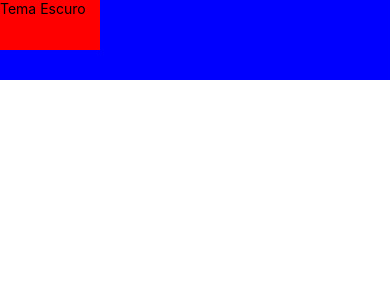
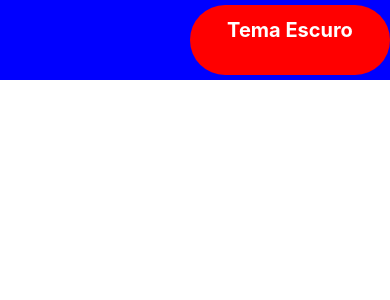
Before and after one commit to senhordev01/LocaleTempo, a React Native app in the folder Projeto1/: screen / in a window 390 px wide. Shown: the top 300 px of the page. Built offline with nearby package versions, Linux system fonts and the light colour scheme.

Commit message:
Segundo Commit

```diff
--- a/Projeto1/Pagina_Inicial/index.js
+++ b/Projeto1/Pagina_Inicial/index.js
@@ -1,20 +1,34 @@
 import { useState } from "react";
-import { StyleSheet, View, Text, TouchableOpacity } from "react-native";
+import { StyleSheet, View, Text, TouchableOpacity, Image } from "react-native";
+import Lua from "../assets/lua.png";
 
 export default function Home(){
-    const[tema, setTema]=useState("white")
+    const[tema, setTema]=useState("white");
 
     function Tema_Escuro(){
         setTema("black");
     }
+
+    function Tema_Claro(){
+        setTema("white");
+    }
+
     return(
         <>
             <View style={{backgroundColor:tema, flex:1}}>
-                <View style={estilo.NavBar}></View>
+                <View style={estilo.NavBar}>
                 {/* <Button onPress={Tema_Escuro} title="Tema Escuro"></Button> */}
-                <TouchableOpacity onPress={Tema_Escuro} style={estilo.Botao}>
-                    <Text>Tema Escuro</Text>
-                </TouchableOpacity>
+                    {tema === "white"?(
+                        <TouchableOpacity onPress={Tema_Escuro} style={estilo.Botao}>
+                            <Text style={estilo.Texto}>Tema Escuro</Text>
+                        </TouchableOpacity>
+                    ):(
+                        <TouchableOpacity onPress={Tema_Claro} style={estilo.Botao}>
+                            <Text style={estilo.Texto}>Tema Claro</Text>
+                        </TouchableOpacity>
+                    )}
+                    {/* <Image source={Lua} style={{width:40, height:40}} /> */}
+                </View>
             </View>
         </>
     );
@@ -27,11 +41,24 @@ const estilo = StyleSheet.create({
         top:0,
         backgroundColor:"blue",
         width:"100%",
-        height:80
+        height:80,
+        flex:1
+
     },
     Botao:{
-        width:100,
-        height:50,
-        backgroundColor:"red"
+        width:200,
+        height:70,
+        backgroundColor:"red",
+        borderRadius:50,
+        alignSelf:"flex-end",
+        marginTop:5
+
+    },
+    Texto:{
+        color:"white",
+        fontSize:20,
+        fontWeight:"bold",
+        textAlign:"center",
+        margin:13
     }
 });
```
Also changed, not shown: Projeto1/assets/lua.png (added), Projeto1/assets/simbolo-de-sol-preto-solido.png (added).
